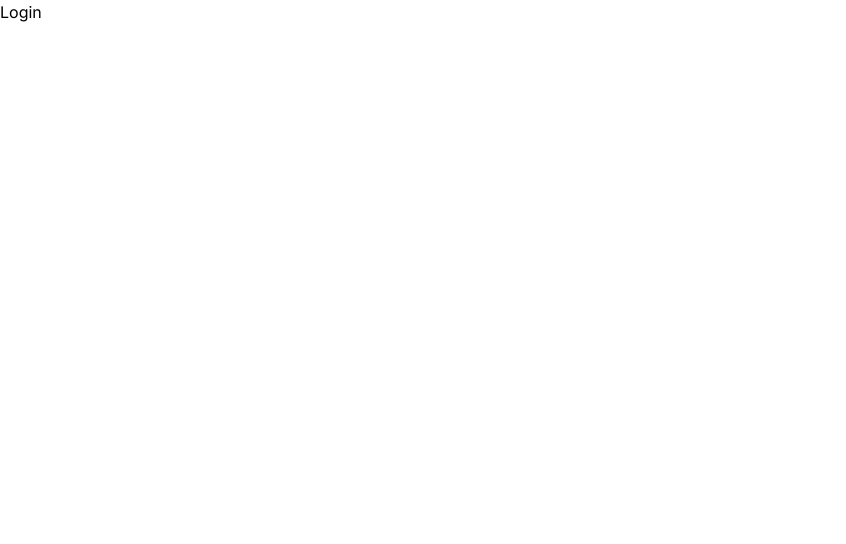
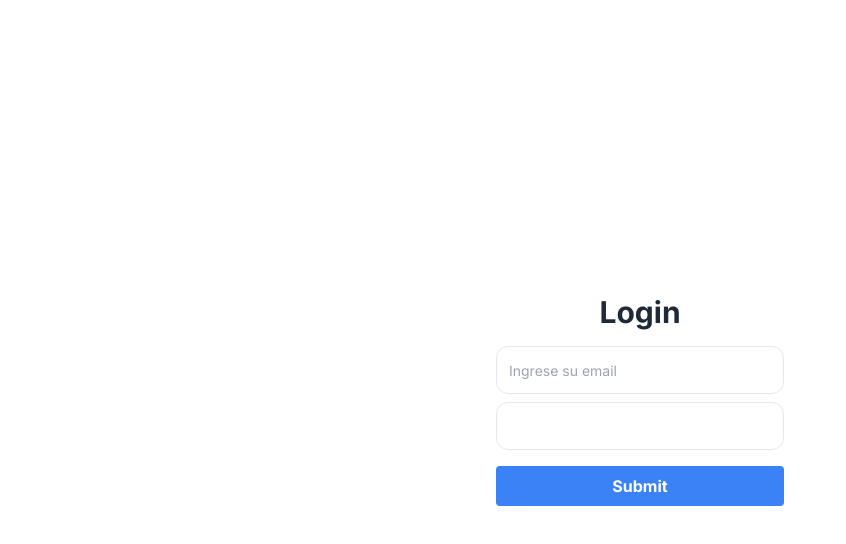
Before and after one commit to jonathanduran7/notes-app-basic, a Next.js app: page /login in a window 1280 px wide. Shown: the top 544 px of the page, without its empty margins (0-846 px from the left). Built offline with nearby package versions, Linux system fonts and the light colour scheme.

Commit message:
add login page with form and validations

```diff
--- a/app/login/page.tsx
+++ b/app/login/page.tsx
@@ -1,7 +1,73 @@
+'use client'
+
+import { Form, Formik } from "formik"
+import { schema } from "./schema/schema";
+import { useRouter } from "next/navigation";
+
 export default function Login() {
-  return (
-    <main>
-      <h1>Login</h1>
-    </main>
-  );
+
+    const router = useRouter();
+
+    const handleSubmit = (values: { email: string, password: string }) => {
+        const validUser = {
+            email: 'admin@gmail.com',
+            password: 'admin123'
+        }
+
+        if (values.email === validUser.email && values.password === validUser.password) {
+            router.push('/notes');
+        } else {
+            alert('Login failed');
+        }
+    }
+
+    return (
+        <div className="min-h-screen flex flex-col justify-center items-center">
+            <div>
+                <h1 className="text-3xl font-bold text-gray-800">Login</h1>
+            </div>
+            <Formik
+                initialValues={{ email: '', password: '' }}
+                onSubmit={(values) => handleSubmit(values)}
+                validationSchema={schema}
+            >
+                {({ values, errors, touched, handleChange, handleBlur }) => (
+                    <Form>
+                        <div className="mt-4">
+                            <div className="w-72">
+                                <input
+                                    type="email"
+                                    name="email"
+                                    onChange={handleChange}
+                                    onBlur={handleBlur}
+                                    value={values.email}
+                                    placeholder="Ingrese su email"
+                                    className="mt-2 flex h-12 w-full items-center justify-center rounded-xl border bg-white/0 p-3 text-sm outline-none border-gray-200" />
+                            </div>
+                            {errors.email && touched.email && <div className="text-red-500 text-xs mt-1">{errors.email}</div>}
+                        </div>
+                        <div>
+                            <input
+                                type="password"
+                                name="password"
+                                onChange={handleChange}
+                                onBlur={handleBlur}
+                                value={values.password}
+                                className="mt-2 flex h-12 w-full items-center justify-center rounded-xl border bg-white/0 p-3 text-sm outline-none border-gray-200"
+                            />
+                            {errors.password && touched.password && <div className="text-red-500 text-xs mt-1">{errors.password}</div>}
+                        </div>
+                        <div className="flex justify-center">
+                            <button
+                                type="submit"
+                                className="bg-blue-500 hover:bg-blue-700 text-white font-bold py-2 px-4 rounded w-full mt-4"
+                            >
+                                Submit
+                            </button>
+                        </div>
+                    </Form>
+                )}
+            </Formik>
+        </div>
+    );
 }
--- /dev/null
+++ b/app/login/schema/schema.ts
@@ -0,0 +1,11 @@
+import * as yup from 'yup';
+
+const initialValues = {
+    email: '',
+    password: ''
+}
+
+export const schema = yup.object().shape({
+    email: yup.string().email().required("Email is required"),
+    password: yup.string().min(6).required()
+})
```
